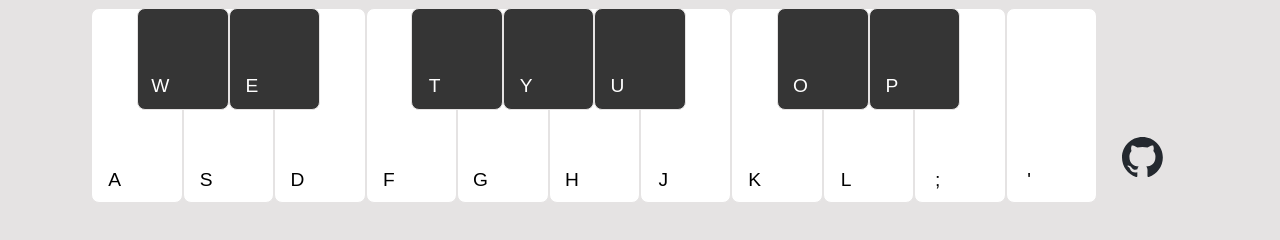
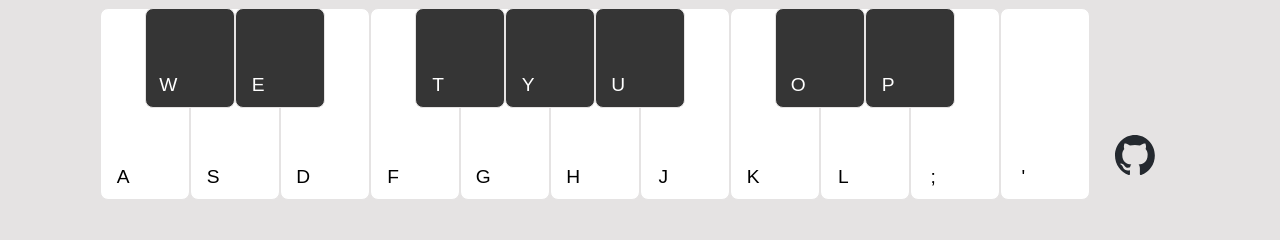
Before and after one commit to sshrop/keyboard, a website: page index.html in a window 1280 px wide. Drawn offline with Linux system fonts and the light colour scheme.

Commit message:
Implement responsive keyboard with css clamp.

```diff
--- a/css/style.css
+++ b/css/style.css
@@ -4,7 +4,7 @@
   /* 11 natural keys, 1 key width for github logo, and 2 key widths for horizontal padding */
   --ideal-key-width: calc(100vw / 14);
 
-  --key-width: clamp(50px, var(--ideal-key-width), 100px);
+  --key-width: clamp(50px, var(--ideal-key-width), 90px);
 
   /* --key-width: 90px; */
   --portrait-natural-key-height: 192px;
@@ -129,6 +129,7 @@ body {
   /* the width is greater than the height; assume mobile */
   .content {
     margin: 0 auto;
+    width: fit-content;
     padding: 8px var(--key-width) 0 var(--key-width);
     transform: unset;
   }
```
